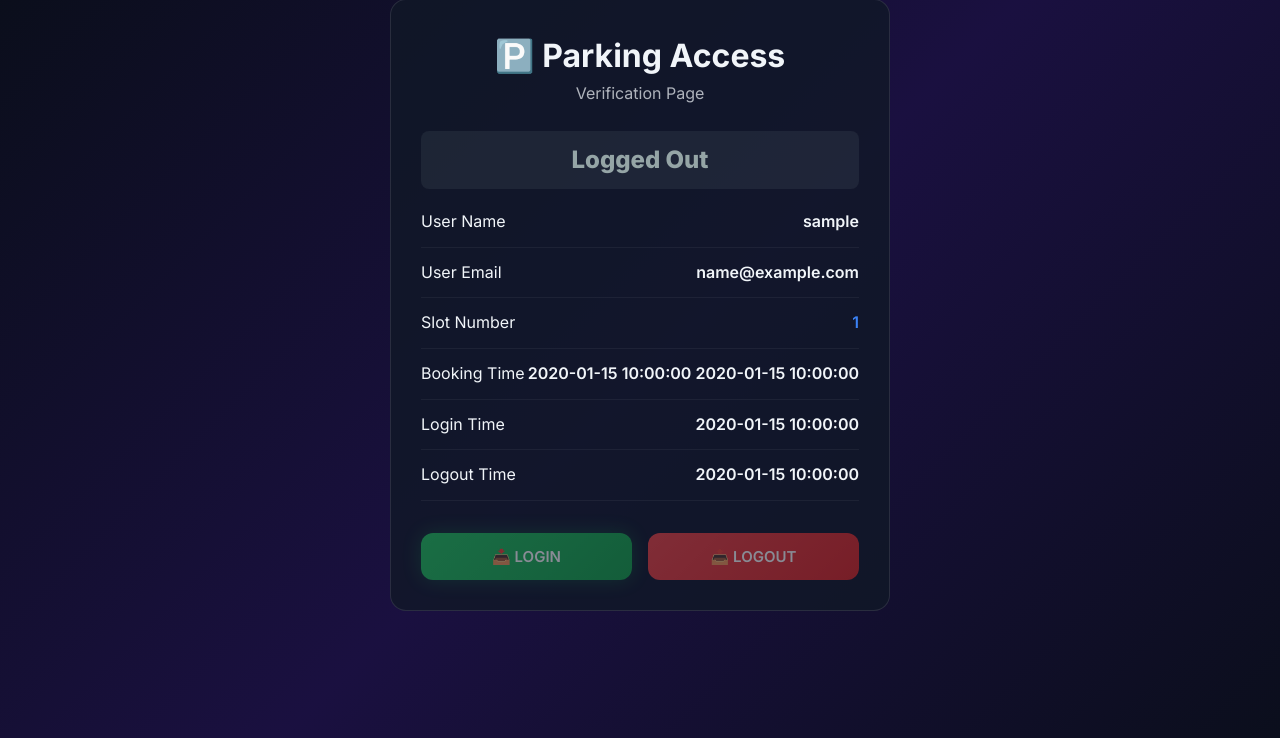
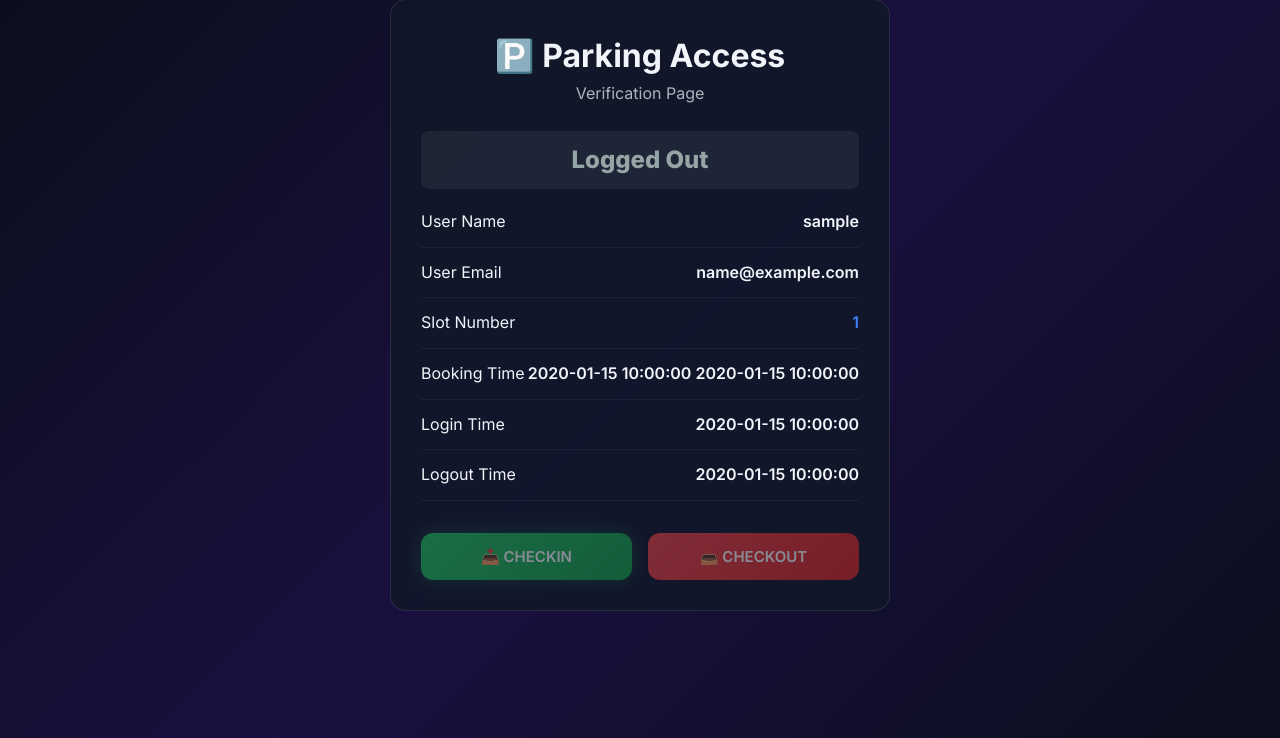
Before and after one commit to gowshiganv-2005/smart-parking-slot-booking-, a Flask app: template templates/access_control.html in a window 1280 px wide. Shown: the part 41-779 px from the top of the page. Run offline with Flask 3, Linux system fonts and the light colour scheme; the template is opened without the code that fills it: most values are stand-ins (such as "Sample title", 1, 10 or a date in 2020).

Commit message:
UI: Change LOGIN/LOGOUT to CHECKIN/CHECKOUT on access control page

```diff
--- a/templates/access_control.html
+++ b/templates/access_control.html
@@ -94,11 +94,11 @@
                 <div style="margin-top: 32px; display: grid; grid-template-columns: 1fr 1fr; gap: 16px;">
                     <button class="btn btn-success" id="loginBtn" onclick="handleAccess('login')" {% if
                         booking.UserStatus=='Logged In' or booking.UserStatus=='Logged Out' %}disabled{% endif %}>
-                        📥 LOGIN
+                        📥 CHECKIN
                     </button>
                     <button class="btn btn-danger" id="logoutBtn" onclick="handleAccess('logout')" {% if
                         booking.UserStatus !='Logged In' %}disabled{% endif %}>
-                        📤 LOGOUT
+                        📤 CHECKOUT
                     </button>
                 </div>
                 <input type="hidden" id="bookingIdStore" value="{{ booking.BookingID }}">
```
